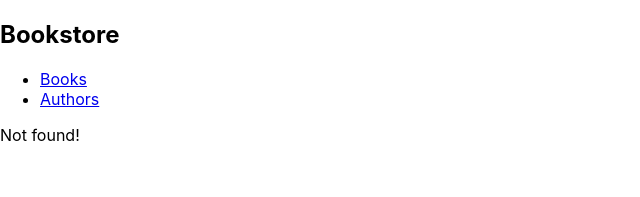
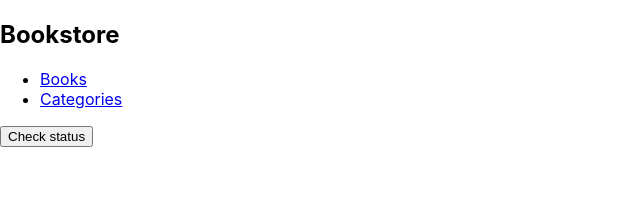
Before and after one commit to dfsalam/bookstore, a React (Create React App) app: page /categories in a window 1280 px wide. Before the commit this address had no page. Shown: the top 197 px of the page, without its empty margins (0-640 px from the left). Built offline with nearby package versions, Linux system fonts and the light colour scheme.

Commit message:
Change Authors for Categories.

```diff
--- a/src/components/App.jsx
+++ b/src/components/App.jsx
@@ -1,6 +1,6 @@
 import { Routes, Route } from 'react-router-dom';
 import Books from '../routes/Books';
-import Authors from '../routes/Authors';
+import Categories from '../routes/Categories';
 import NotMatch from '../routes/NotMatch';
 import Layout from './Layout';
 import '../styles/App.css';
@@ -10,7 +10,7 @@ function App() {
     <Routes>
       <Route path="/" element={<Layout />}>
         <Route path="books" element={<Books />} />
-        <Route path="authors" element={<Authors />} />
+        <Route path="categories" element={<Categories />} />
         <Route path="*" element={<NotMatch />} />
       </Route>
     </Routes>
--- a/src/components/Navbar.jsx
+++ b/src/components/Navbar.jsx
@@ -3,7 +3,7 @@ import { NavLink } from 'react-router-dom';
 const Navbar = () => {
   const links = [
     { path: 'books', text: 'Books' },
-    { path: 'authors', text: 'Authors' },
+    { path: 'categories', text: 'Categories' },
   ];
   return (
     <nav>
--- a/src/routes/Authors.jsx
+++ b/src/routes/Categories.jsx
@@ -1,4 +1,4 @@
-export default function Authors() {
+export default function Categories() {
   return (
     <button type="button">Check status</button>
   );
```
